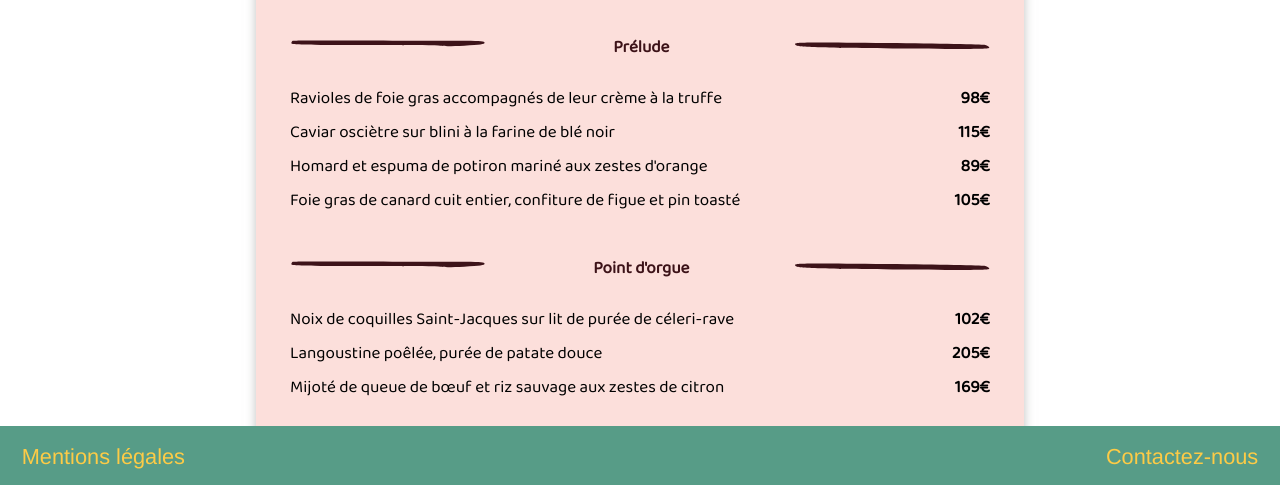
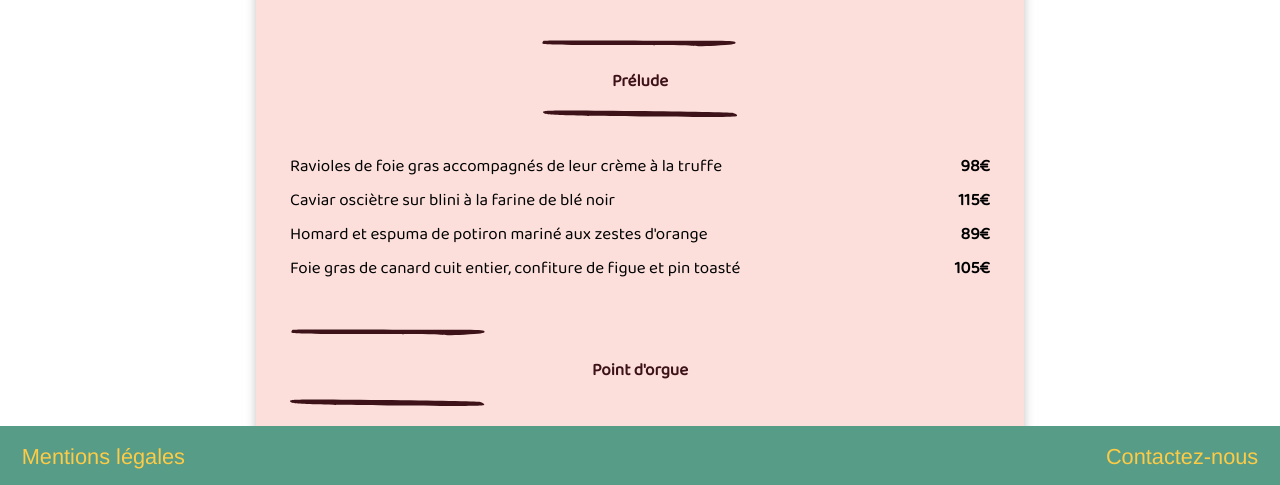
Before and after one commit to EkaterinaBobkova/OCProject3, a website: page menu-1-la-note-enchantee.html in a window 1280 px wide. Shown: the part 313-798 px from the top of the page. Drawn offline with Linux system fonts and the light colour scheme.

Commit message:
errors update

```diff
--- a/menu-1-la-note-enchantee.html
+++ b/menu-1-la-note-enchantee.html
@@ -28,8 +28,8 @@
       </header>
 
       <table class="carte-menu_table menu-table">
-        <caption class="menu-table_div">
-          <svg version="1.0" xmlns="http://www.w3.org/2000/svg" width="148.000000pt" height="14.000000pt"
+        <caption class="menu-table_caption">
+          <svg xmlns="http://www.w3.org/2000/svg" width="148.000000pt" height="14.000000pt"
             viewBox="0 0 148.000000 14.000000" preserveAspectRatio="xMidYMid meet">
 
             <g transform="translate(0.000000,14.000000) scale(0.100000,-0.100000)" fill="#3d1319" stroke="none">
@@ -40,7 +40,7 @@
           </svg>
 
           <p class="menu-table_div--titre menu-line1">Prélude</p>
-          <svg version="1.0" xmlns="http://www.w3.org/2000/svg" width="146.000000pt" height="11.000000pt"
+          <svg xmlns="http://www.w3.org/2000/svg" width="146.000000pt" height="11.000000pt"
             viewBox="0 0 146.000000 11.000000" preserveAspectRatio="xMidYMid meet">
 
             <g transform="translate(0.000000,11.000000) scale(0.100000,-0.100000)" fill="#3d1319" stroke="none">
@@ -81,8 +81,8 @@
         </thead>
       </table>
       <table class="carte-menu_table menu-table">
-        <div class="menu-table_div">
-          <svg version="1.0" xmlns="http://www.w3.org/2000/svg" width="148.000000pt" height="14.000000pt"
+        <section class="menu-table_section">
+          <svg xmlns="http://www.w3.org/2000/svg" width="148.000000pt" height="14.000000pt"
             viewBox="0 0 148.000000 14.000000" preserveAspectRatio="xMidYMid meet">
 
             <g transform="translate(0.000000,14.000000) scale(0.100000,-0.100000)" fill="#3d1319" stroke="none">
@@ -95,7 +95,7 @@
 
           <p class="menu-table_div--titre menu-line1">Point
             d'orgue</p>
-          <svg version="1.0" xmlns="http://www.w3.org/2000/svg" width="146.000000pt" height="11.000000pt"
+          <svg xmlns="http://www.w3.org/2000/svg" width="146.000000pt" height="11.000000pt"
             viewBox="0 0 146.000000 11.000000" preserveAspectRatio="xMidYMid meet">
 
             <g transform="translate(0.000000,11.000000) scale(0.100000,-0.100000)" fill="#3d1319" stroke="none">
@@ -103,7 +103,7 @@
                -18 4 -345 10 -727 14 -617 7 -694 6 -694 -7z" />
             </g>
           </svg>
-        </div>
+        </section>
 
         <thead class="menu-table_items">
           <tr class="menu-table_items--list">
@@ -127,8 +127,8 @@
         </thead>
       </table>
       <table class="carte-menu_table menu-table">
-        <div class="menu-table_div">
-          <svg version="1.0" xmlns="http://www.w3.org/2000/svg" width="148.000000pt" height="14.000000pt"
+        <section class="menu-table_section">
+          <svg xmlns="http://www.w3.org/2000/svg" width="148.000000pt" height="14.000000pt"
             viewBox="0 0 148.000000 14.000000" preserveAspectRatio="xMidYMid meet">
 
             <g transform="translate(0.000000,14.000000) scale(0.100000,-0.100000)" fill="#3d1319" stroke="none">
@@ -140,7 +140,7 @@
 
 
           <p class="menu-table_div--titre menu-line1">Mouvement final</p>
-          <svg version="1.0" xmlns="http://www.w3.org/2000/svg" width="146.000000pt" height="11.000000pt"
+          <svg xmlns="http://www.w3.org/2000/svg" width="146.000000pt" height="11.000000pt"
             viewBox="0 0 146.000000 11.000000" preserveAspectRatio="xMidYMid meet">
 
             <g transform="translate(0.000000,11.000000) scale(0.100000,-0.100000)" fill="#3d1319" stroke="none">
@@ -148,7 +148,7 @@
                -18 4 -345 10 -727 14 -617 7 -694 6 -694 -7z" />
             </g>
           </svg>
-        </div>
+        </section>
 
         <thead class="menu-table_items">
           <tr class="menu-table_items--list">
```
